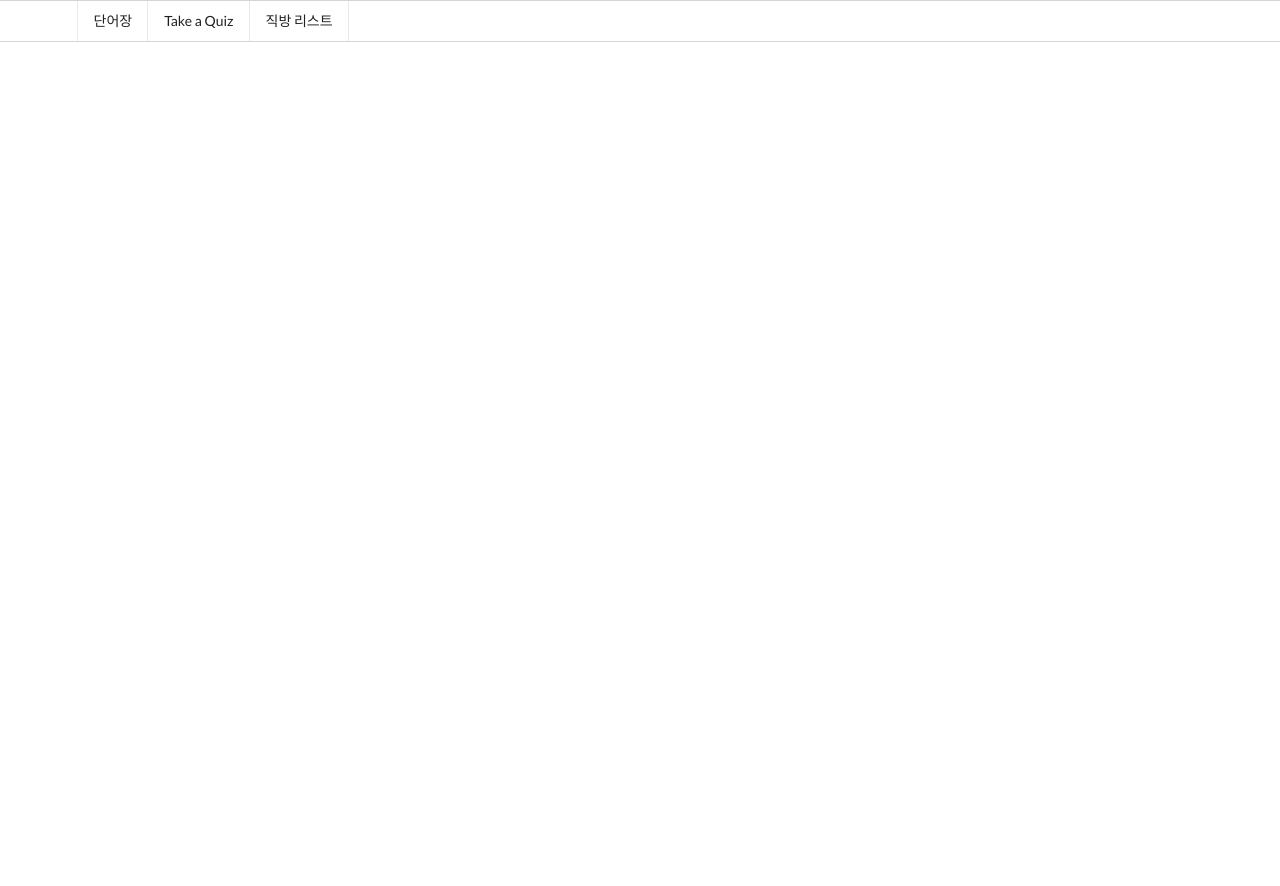
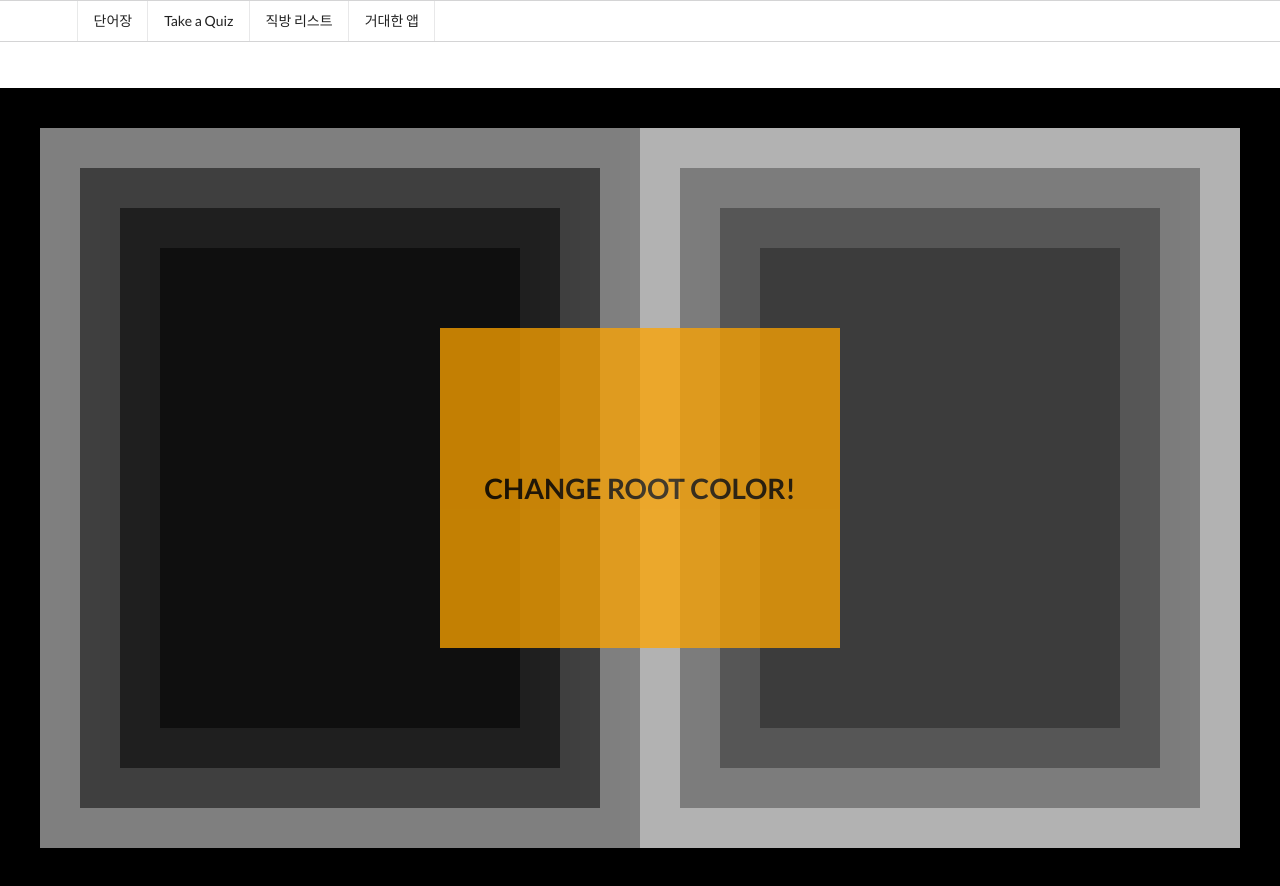
Before and after one commit to paulsoh/VocabBuilder, a React (Create React App) app: page /hugeapp in a window 1280 px wide. Before the commit the page ends 800 px from the top, so only its background shows below. Built offline with nearby package versions, Linux system fonts and the light colour scheme.

Commit message:
Setup for Day-5-Starting-Point

```diff
--- a/src/App.js
+++ b/src/App.js
@@ -8,6 +8,7 @@ import WordLists from './Pages/WordLists';
 import WordList from './Pages/WordList';
 import Quizes from './Pages/Quizes';
 import QuizSession from './Pages/QuizSession';
+import HugeApp from './Pages/HugeApp';
 import HeaderItem from './Components/HeaderItem';
 import ZigbangRoomList from './Practices/ZigbangRoomList';
 
@@ -23,6 +24,10 @@ const routes = [
   {
     linkLabel: '직방 리스트',
     linkTo: '/zigbangroomlist',
+  },
+  {
+    linkLabel: '거대한 앱',
+    linkTo: '/hugeapp',
   },
 ]
 
@@ -52,6 +57,7 @@ class App extends Component {
           <Route path="/word-lists" component={WordLists} />
           <Route path="/word-list/:wordListId" component={WordList} />
           <Route path="/zigbangroomlist" component={ZigbangRoomList} />
+          <Route path="/hugeapp" component={HugeApp} />
         </div>
       </BrowserRouter>
     );
--- /dev/null
+++ b/src/Pages/HugeApp/ChildChildChildChildComponent.js
@@ -0,0 +1,21 @@
+import React from 'react'
+import UserInputComponent from './UserInputComponent';
+
+
+const ChildChildChildChildComponent = ({
+  RGB,
+  factor,
+}) => (
+  <div
+    style={{
+      height: '100%',
+      width: '100%',
+      padding: '40px',
+      backgroundColor: `rgb(${RGB.map((color) => Math.floor(color * factor)).join(',')})`,
+    }}
+  >
+    <UserInputComponent />
+  </div>
+);
+
+export default ChildChildChildChildComponent;
--- /dev/null
+++ b/src/Pages/HugeApp/ChildChildChildComponent.js
@@ -0,0 +1,25 @@
+import React from 'react'
+import ChildChildChildChildComponent from './ChildChildChildChildComponent';
+
+
+const ChildChildChildComponent = ({
+  RGB,
+  factor,
+}) => (
+  <div
+    style={{
+      height: '100%',
+      width: '100%',
+      padding: '40px',
+      backgroundColor: `rgb(${RGB.map((color) => Math.floor(color * factor)).join(',')})`,
+    }}
+  >
+    <ChildChildChildChildComponent
+
+      factor={factor}
+      RGB={RGB.map(color => Math.floor(color * factor))}
+    />
+  </div>
+);
+
+export default ChildChildChildComponent;
--- /dev/null
+++ b/src/Pages/HugeApp/ChildChildComponent.js
@@ -0,0 +1,24 @@
+import React from 'react'
+import ChildChildChildComponent from './ChildChildChildComponent';
+
+
+const ChildChildComponent = ({
+  RGB,
+  factor,
+}) => (
+  <div
+    style={{
+      height: '100%',
+      width: '100%',
+      padding: '40px',
+      backgroundColor: `rgb(${RGB.map((color) => Math.floor(color * factor)).join(',')})`,
+    }}
+  >
+    <ChildChildChildComponent
+      factor={factor}
+      RGB={RGB.map(color => Math.floor(color * factor))}
+    />
+  </div>
+);
+
+export default ChildChildComponent;
--- /dev/null
+++ b/src/Pages/HugeApp/ChildComponent.js
@@ -0,0 +1,24 @@
+import React from 'react'
+import ChildChildComponent from './ChildChildComponent';
+
+
+const ChildComponent = ({
+  RGB,
+  factor,
+}) => (
+  <div
+    style={{
+      height: '100%',
+      width: '100%',
+      padding: '40px',
+      backgroundColor: `rgb(${RGB.map((color) => Math.floor(color * factor)).join(',')})`,
+    }}
+  >
+    <ChildChildComponent
+      factor={factor}
+      RGB={RGB.map(color => Math.floor(color * factor))}
+    />
+  </div>
+);
+
+export default ChildComponent;
--- /dev/null
+++ b/src/Pages/HugeApp/UserInputComponent.js
@@ -0,0 +1,40 @@
+import React from 'react'
+
+const generateRandomRGB = () => {
+  const randomR = Math.floor(Math.random() * 255)
+  const randomG = Math.floor(Math.random() * 255)
+  const randomB = Math.floor(Math.random() * 255)
+  return [randomR, randomG, randomB];
+}
+
+const UserInputComponentStyle = {
+  position: 'absolute',
+  height: '320px',
+  width: '400px',
+  opacity: '0.5',
+  backgroundColor: 'orange',
+  top: '50%',
+  left: '50%',
+  transform: 'translate(-50%, -50%)',
+  display: 'flex',
+  justifyContent: 'center',
+  alignItems: 'center',
+};
+
+class UserInputComponent extends React.Component {
+  render() {
+    console.log(generateRandomRGB());
+    return (
+      <div
+        onClick={() => console.log(generateRandomRGB())}
+        style={UserInputComponentStyle}
+      >
+        <h1>
+          CHANGE ROOT COLOR!
+        </h1>
+      </div>
+    );
+  }
+}
+
+export default UserInputComponent;
--- /dev/null
+++ b/src/Pages/HugeApp/index.js
@@ -0,0 +1,42 @@
+import React from 'react';
+import ChildComponent from './ChildComponent';
+
+const hugeAppStyle = {
+  backgroundColor: 'black',
+  height: '100vh',
+  width: '100%',
+  padding : '40px',
+  display: 'flex',
+  position: 'relative',
+}
+
+class HugeApp extends React.Component {
+  constructor(props) {
+    super(props);
+    this.state = {
+      rootColor: [255, 255, 255],
+      decreaseFactor: 0.5,
+    };
+  }
+
+  render = () => {
+    return (
+      <div
+        style={{
+          ...hugeAppStyle,
+        }}
+      >
+        <ChildComponent
+          factor={this.state.decreaseFactor}
+          RGB={this.state.rootColor}
+        />
+        <ChildComponent
+          factor={this.state.decreaseFactor + 0.2}
+          RGB={this.state.rootColor}
+        />
+      </div>
+    )
+  }
+}
+
+export default HugeApp;
```
